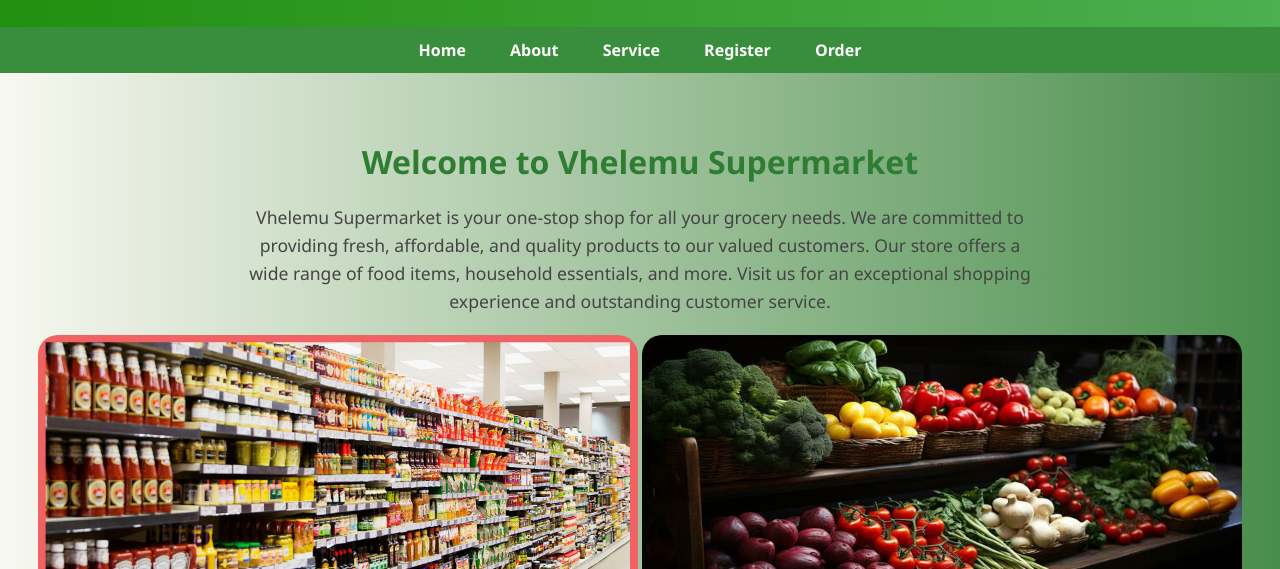
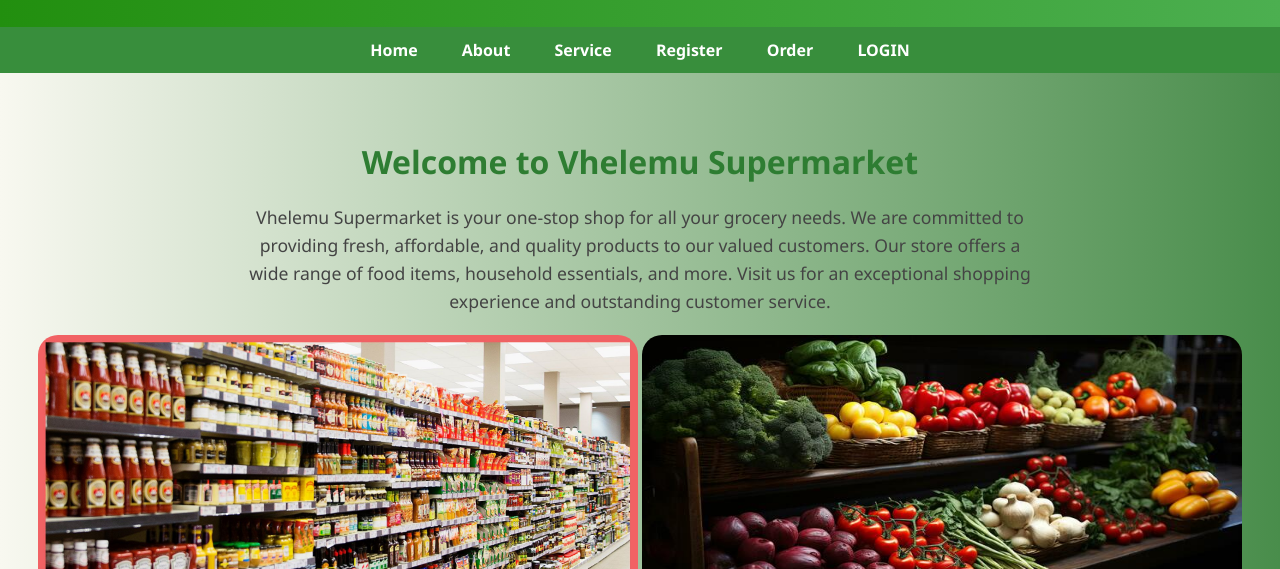
Before and after one commit to Manganye-Morgan-Frans/vhelemu-supermarket, a plain HTML site: page index.html in a window 1280 px wide. Shown: the part 231-800 px from the top of the page. Drawn offline with Linux system fonts and the light colour scheme.

Commit message:
Update index.html

```diff
--- a/index.html
+++ b/index.html
@@ -20,6 +20,8 @@
         <a href="#services">Service</a>
         <a href="Register.html">Register</a>
         <a href="Order.html">Order</a>
+        <a href="ALogin.html">LOGIN</a>
+
     </nav>
 
     <section class="Content">
```
